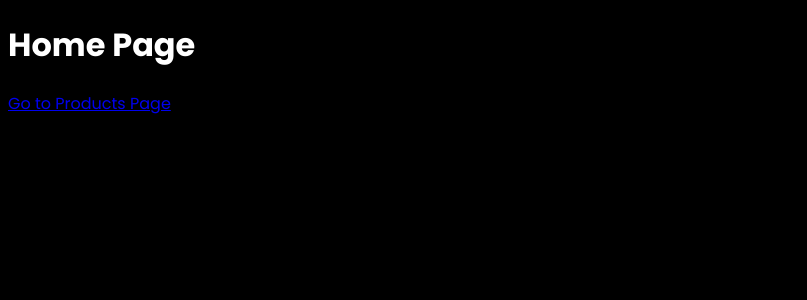
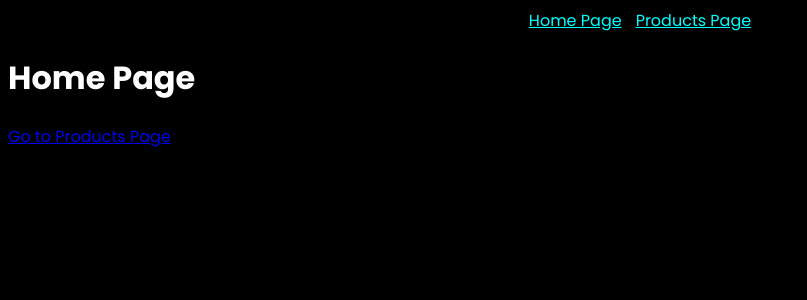
Before and after one commit to berkkdemirr/turkcell-global-bilgi-react-egitimi, a React (Vite) app: page / in a window 1280 px wide. Shown: the top 300 px of the page, without its empty margins (0-807 px from the left). Built offline with nearby package versions, Linux system fonts and the light colour scheme.

Commit message:
header component oluşturuldu

```diff
--- /dev/null
+++ b/src/components/Layout/Header.css
@@ -0,0 +1,12 @@
+header ul{
+    list-style: none;
+    margin: 0;
+    padding: 0;
+    display: flex;
+    justify-content: center;
+    column-gap: 14px;
+}
+
+header ul li a{
+    color: aqua;
+}
--- /dev/null
+++ b/src/components/Layout/Header.jsx
@@ -0,0 +1,19 @@
+import { Link } from "react-router-dom";
+import "./Header.css";
+
+const Header = () => {
+  return (
+    <header>
+      <ul>
+        <li>
+          <Link to="/">Home Page</Link>
+        </li>
+        <li>
+          <Link to="/products">Products Page</Link>
+        </li>
+      </ul>
+    </header>
+  );
+};
+
+export default Header;
--- a/src/pages/Home.jsx
+++ b/src/pages/Home.jsx
@@ -1,8 +1,10 @@
 import { Link } from "react-router-dom";
+import Header from "../components/Layout/Header";
 
 function HomePage() {
   return (
     <div>
+      <Header />
       <h1>Home Page</h1>
       {/* <a href="/products">Go to Products Page</a> */}
       <Link to={"/products"}>Go to Products Page</Link>
--- a/src/pages/Products.jsx
+++ b/src/pages/Products.jsx
@@ -1,6 +1,9 @@
+import Header from "../components/Layout/Header"
+
 const ProductsPage = () => {
   return (
     <div>
+         <Header />
         <h1>Products Page</h1>
     </div>
   )
```
